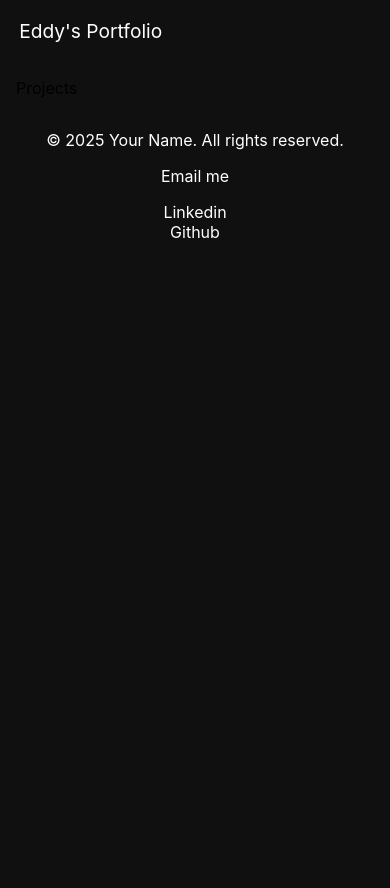
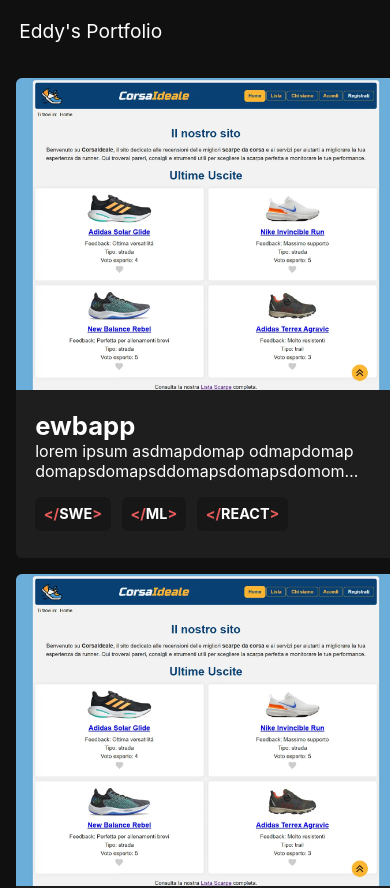
Before and after one commit to EddyPinarello/eddys-portfolio-website, a React (Create React App) app: page /projects in a window 390 px wide. Shown: the top 888 px of the page. Before the commit the page ends 844 px from the top, so only its background shows below. Built offline with nearby package versions, Linux system fonts and the light colour scheme.

Commit message:
Enhance ProjectCard component and styling; add responsive layout for projects

```diff
--- a/src/components/ProjectCard.jsx
+++ b/src/components/ProjectCard.jsx
@@ -2,9 +2,9 @@ import React from 'react'
 
 function ProjectCard({title, text, image, link, tags}) {
     return (
-    <a href={link} className='project-card' target="_blank" rel="noopener noreferrer">
+        <a href={link} className="project-card" target="_blank" rel="noopener noreferrer">
             <div className="project-card-image">
-
+                <img src={image} alt={`${title} preview`} />
             </div>
             <div className="project-card-content">
                 <h3>{title}</h3>
@@ -12,13 +12,14 @@ return (
                 <div className="project-card-tags">
                     {tags.map((tag, index) => (
                         <div key={index} className="project-card-tag">
-                        {`</${tag}>`}
+                            <span>{"</"}</span>{tag}<span>{">"}</span>
                         </div>
                     ))}
+
                 </div>
             </div>
         </a>
-)
+    );
 }
 
-export default ProjectCard
+export default ProjectCard;
--- a/src/pages/Projects.jsx
+++ b/src/pages/Projects.jsx
@@ -1,8 +1,17 @@
 import React from 'react'
+import ProjectCard from '../components/ProjectCard'
+import corsaIdealeHome from '../assets/corsaIdeale/corsaIdealeHome.webp'
+
 
 function Projects() {
   return (
-    <div>Projects</div>
+    <div className='cards-container'>
+        <ProjectCard title="ewbapp" text="lorem ipsum asdmapdomap odmapdomap domapsdomapsddomapsdomapsdomom aposmd paoasdasndoasdoadns" image={corsaIdealeHome} link="/project" tags={["SWE", "ML", "REACT"]}/>
+        <ProjectCard title="ewbapp" text="adasdsad" image={corsaIdealeHome} link="/project" tags={["SWE", "ML", "C++"]}/>
+        <ProjectCard title="ewbapp" text="adasdsad" image={corsaIdealeHome} link="/project" tags={["SWE", "ML", "python"]}/>
+        <ProjectCard title="ewbapp" text="adasdsad" image={corsaIdealeHome} link="/project" tags={["SWE", "ML"]}/>
+
+    </div>
   )
 }
 
--- a/src/styles/App.css
+++ b/src/styles/App.css
@@ -8,6 +8,8 @@
     --text-color: white;
     --link-hover-color: rgba(231, 163, 100, 0.62);
     --accent-color: #e75b5b;
+    --secondary-color: #1F1E1E;
+    --tag-color: #171717;
 }
 body {
     background-color: var(--background-color);
@@ -188,3 +190,79 @@ footer {
 .home-card.reverse {
     flex-direction: row-reverse;
 }
+
+/* PROJECTS */
+
+.cards-container {
+    display: grid;
+    grid-template-columns: repeat(2, 1fr);
+    gap: 2em;
+    place-items: center;
+}
+
+/* ProjectCard.jsx */
+.project-card {
+    height: 30em;
+    width: 100%;
+
+    border-radius: 6px;
+    overflow: hidden;
+    transition: transform 0.3s, box-shadow 0.3s;
+    background-color: var(--secondary-color);
+}
+
+.project-card:hover {
+    transform: translateY(-3px);
+}
+
+.project-card-image {
+    width: 100%;
+    height: 65%;
+}
+
+.project-card-image img {
+    width: 100%;
+    height: 100%;
+    object-fit: cover;
+}
+
+.project-card-content {
+    width: 100%;
+    height: 35%;
+    padding: 1.2em;
+    box-sizing: border-box;
+}
+
+.project-card-content h3 {
+    font-size: 1.6em;
+    font-weight: bold;
+    margin: 0;
+}
+
+.project-card-content p {
+    display: -webkit-box;
+    -webkit-line-clamp: 2;
+    -webkit-box-orient: vertical;
+    overflow: hidden;
+    text-overflow: ellipsis;
+}
+
+.project-card-tags {
+    display: flex;
+    gap: 0.7em;
+    margin-top: 1em;
+}
+
+.project-card-tag {
+    background-color: var(--tag-color);
+    padding: 0.6em;
+    border-radius: 6px;
+    font-size: 0.9em;
+    font-weight: bold;
+    color: white;
+    transition: background-color 0.3s;
+}
+
+.project-card-tag span {
+    color: var(--accent-color);
+}
--- a/src/styles/mobile.css
+++ b/src/styles/mobile.css
@@ -50,4 +50,18 @@
     .home-card-content {
         padding: 0.5em;
     }
+
+
+    /* PROJECTS */
+    .cards-container {
+        display: grid;
+        grid-template-columns: repeat(1, 1fr);
+        gap: 1em;
+    }
+
+    /* ProjectCard.jsx */
+    .project-card {
+        height: 30em;
+        width: 24em;
+    }
 }
```
Lines whose indentation alone changed are shown as unchanged.
